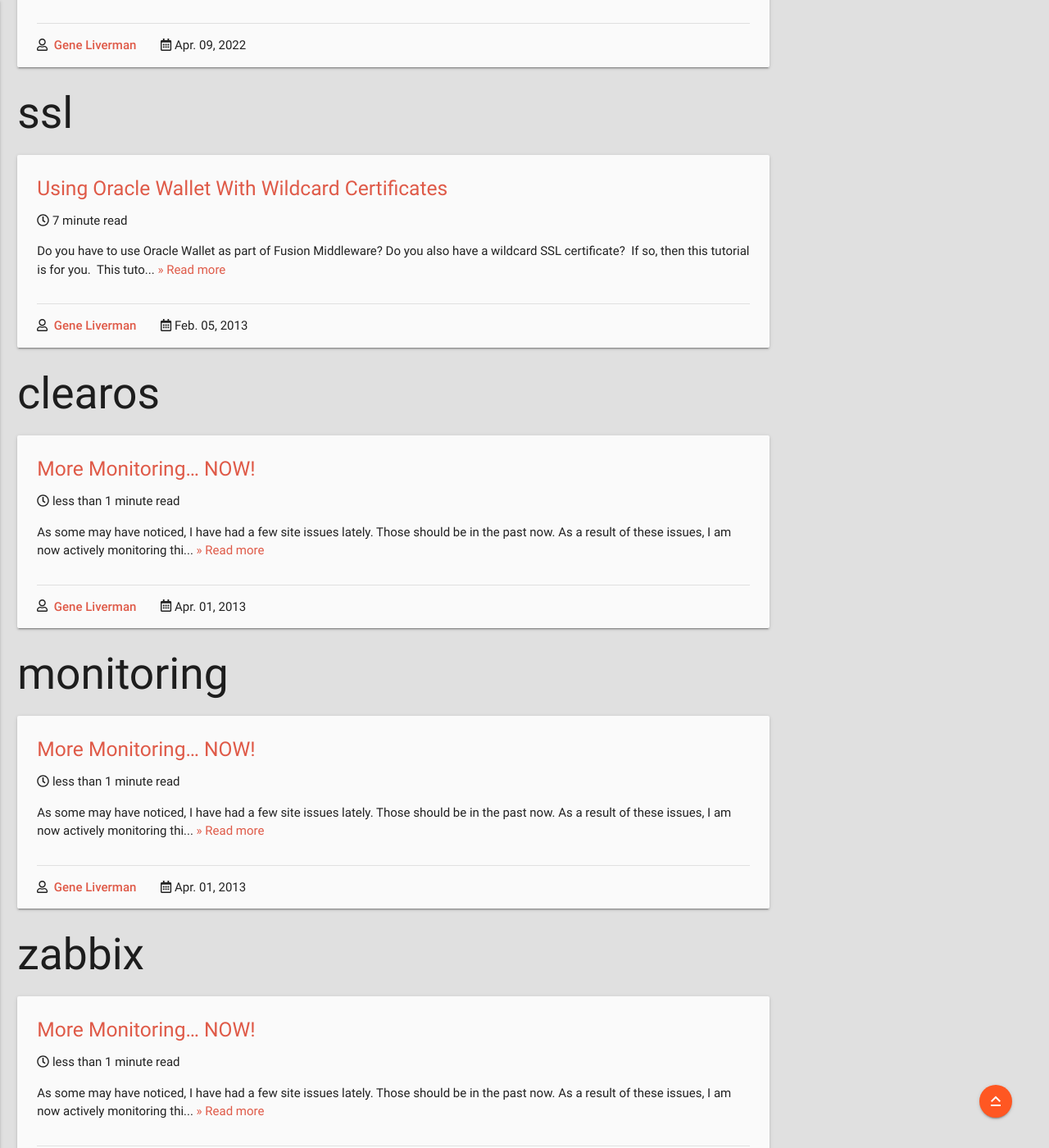
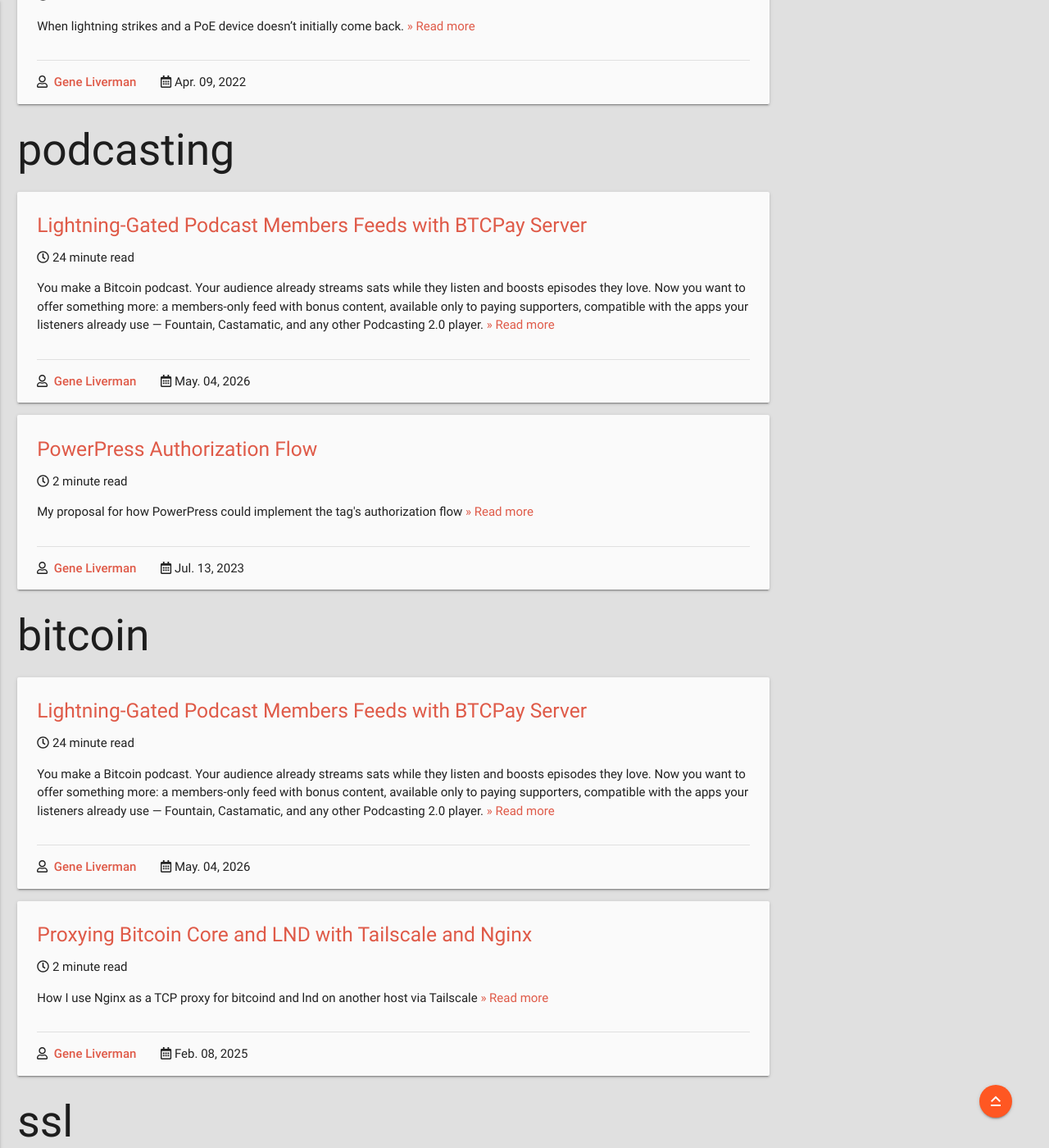
Before and after one commit to genebean/jekyll-beanbag, a Jekyll site: the page built from _pages/tag-archive.md, in a window 1280 px wide and 1400 px high, scrolled down 14639 px. Shown: the whole window at 82% size. Built offline with Jekyll 4.4.1, drawn with Linux system fonts in a browser that asks for light colours; nearby versions of some CDN libraries; comment, search, counter and statistics services are not loaded; some of the changed text lies outside the part shown.

Commit message:
Update file name, add front matter

```diff
--- a/_posts/2026-05-02-podcast-members-feed.md
+++ b/_posts/2026-05-04-podcast-members-feed.md
@@ -1,4 +1,15 @@
-# Lightning-Gated Podcast Members Feeds with BTCPay Server
+---
+author: gene
+title: Lightning-Gated Podcast Members Feeds with BTCPay Server
+date: 2026-05-04
+description: >-
+  You make a Bitcoin podcast. Your audience already streams sats while they listen and boosts episodes they love. Now you want to offer something more: a members-only feed with bonus content, available only to paying supporters, compatible with the apps your listeners already use — Fountain, Castamatic, and any other Podcasting 2.0 player.
+tags:
+  - podcasting
+  - bitcoin
+  - lightning
+  - BTCPay
+---
 
 ## Introduction
 
```
